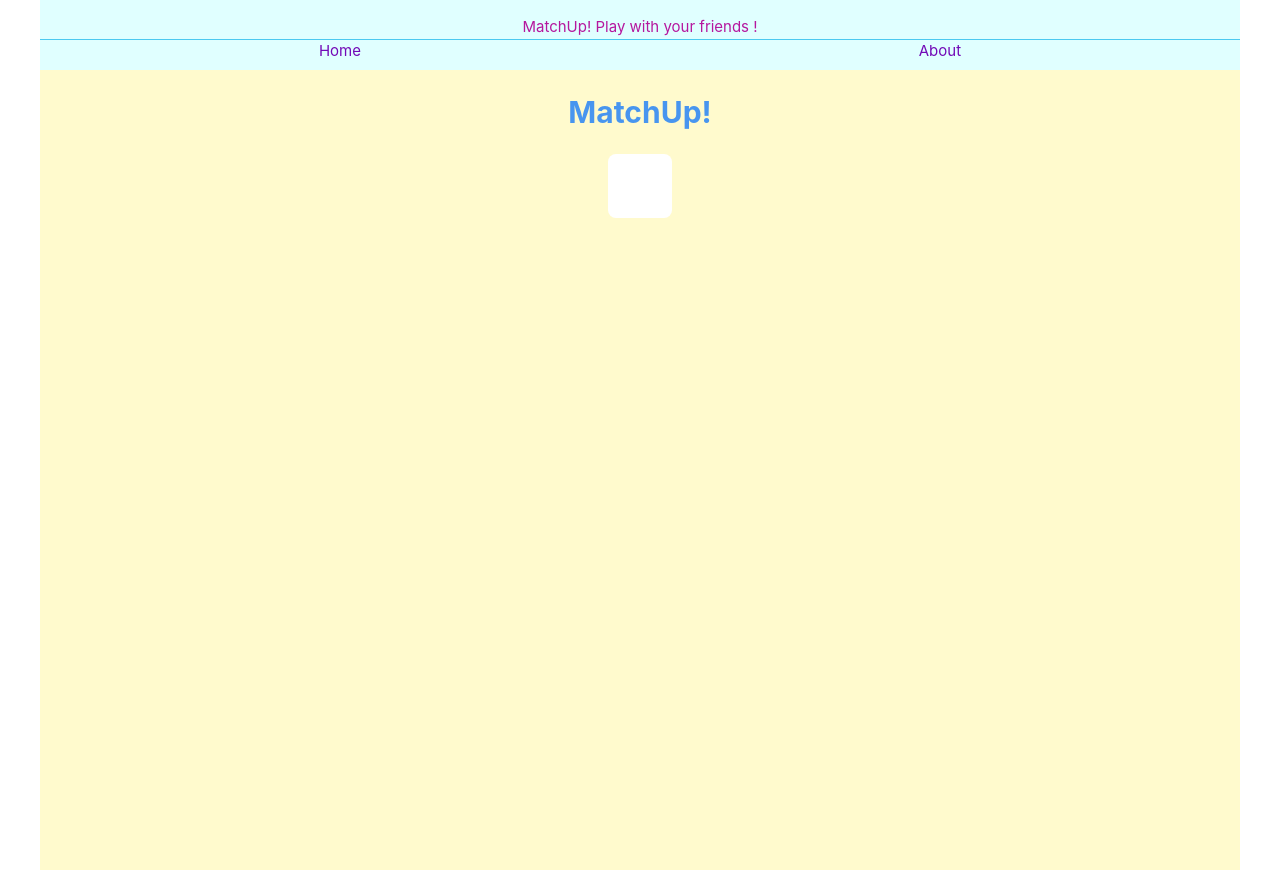
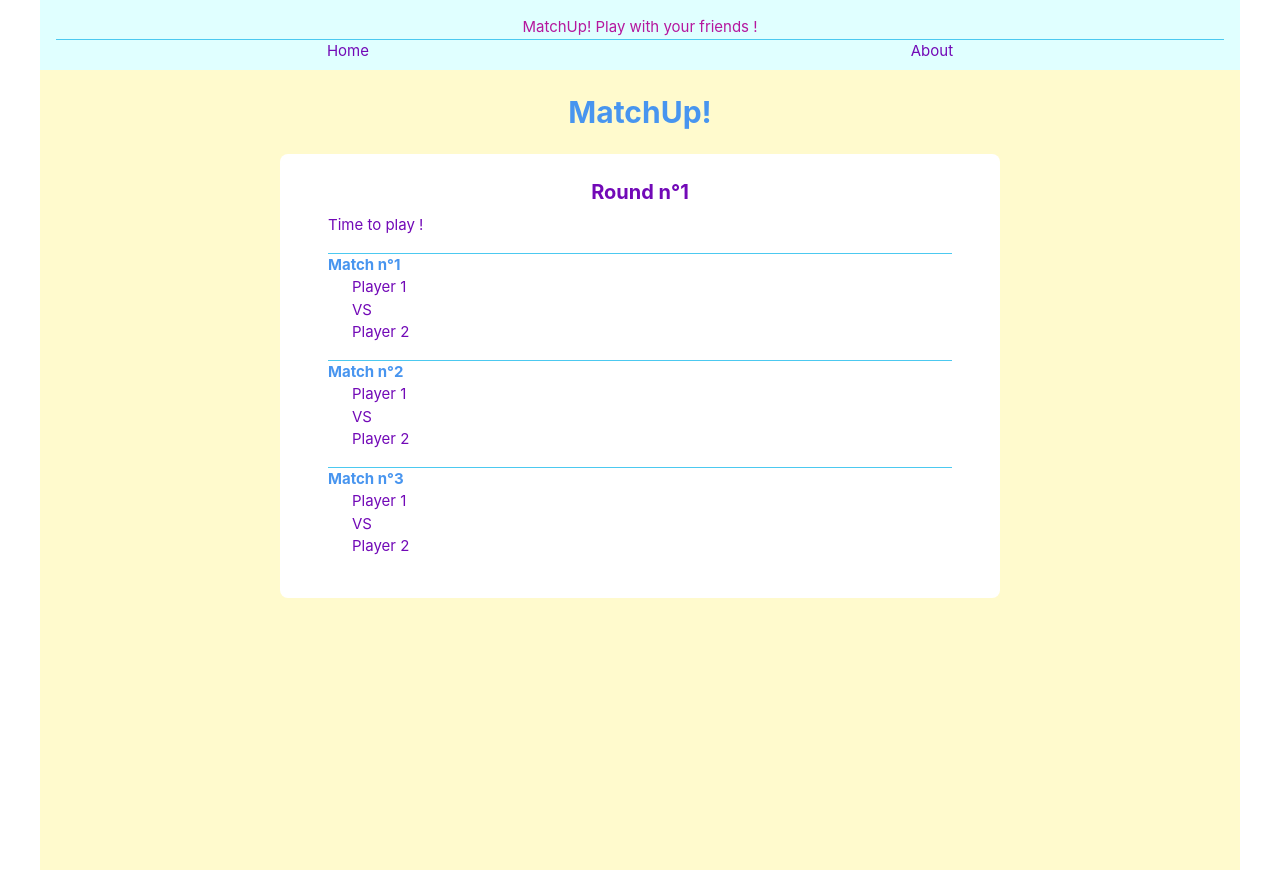
Before and after one commit to GeraldineRouy/match_up, a Vue app: page /first-round in a window 1280 px wide. Built offline with nearby package versions, Linux system fonts and the light colour scheme.

Commit message:
new component added : Match.vue
Next step : use a store (pinia) to save players list and winners

```diff
--- a/src/App.vue
+++ b/src/App.vue
@@ -15,7 +15,7 @@ export default {
 
 <div class="bg-softyellow flex flex-col w-full">
 
-  <footer class="bg-softblue flex flex-col divide-success divide-y text-l text-secondary pt-4 pb-2">
+  <footer class="bg-softblue flex flex-col divide-success divide-y text-l text-secondary pt-4 pb-2 px-4">
     <p class="flex self-center text-mumauve">MatchUp! Play with your friends !</p>
     <div class="flex justify-around">
       <router-link to="/">Home</router-link>
@@ -29,7 +29,7 @@ export default {
 
     <h1 class="text-3xl font-bold text-primary text-center my-6">MatchUp!</h1>
 
-    <div class="bg-white p-8 rounded-lg">
+    <div class="flex flex-col w-3/5 bg-white px-12 py-6 rounded-lg">
 
     <router-view/>
 
--- /dev/null
+++ b/src/components/Match.vue
@@ -0,0 +1,21 @@
+<script>
+export default {
+  name: "Match",
+  props: ['matchNumber']
+}
+</script>
+
+<template>
+<div class="mb-4 text-secondary">
+  <h3 class="text-primary text-l font-bold">Match n°{{ matchNumber }}</h3>
+  <div class="ml-6">
+    <p>Player 1</p>
+    <p>VS</p>
+    <p>Player 2</p>
+  </div>
+</div>
+</template>
+
+<style scoped>
+
+</style>
--- a/src/router/index.js
+++ b/src/router/index.js
@@ -4,6 +4,7 @@ import Home from "@/views/Home.vue";
 import Welcome from "@/views/GetStarted.vue";
 import About from "@/views/About.vue";
 import GetStarted from "@/views/GetStarted.vue";
+import FirstRound from "@/views/FirstRound.vue";
 
 const routes = [
     {
@@ -24,7 +25,13 @@ const routes = [
     {
         path: "/get-started",
         name: "GetStarted",
-        component: GetStarted
+        component: GetStarted,
+    },
+    {
+        path: "/first-round",
+        name: "FirstRound",
+        component: FirstRound,
+        props: true
     },
     {
         path: "/about",
--- a/src/views/About.vue
+++ b/src/views/About.vue
@@ -5,7 +5,7 @@ export default {
 </script>
 
 <template>
-<h2 class="flex text-secondary">Hi !</h2>
+<h2 class="flex text-2xl font-semibold text-secondary">Hi there!</h2>
 </template>
 
 <style scoped>
--- /dev/null
+++ b/src/views/FirstRound.vue
@@ -0,0 +1,31 @@
+<script>
+import Match from "@/components/Match.vue";
+
+export default {
+  name: 'FirstRound',
+  components: {Match},
+}
+
+</script>
+
+<template>
+
+  <div class="divide-success divide-y flex flex-col w-full">
+
+    <div>
+      <h2 class="mb-2 text-xl font-bold text-secondary text-center">Round n°1</h2>
+      <p class="mb-4 text-secondary">Time to play !</p>
+    </div>
+
+    <match match-number="1"/>
+    <match match-number="2"/>
+    <match match-number="3"/>
+
+  </div>
+
+
+</template>
+
+<style scoped>
+
+</style>
--- a/src/views/GetStarted.vue
+++ b/src/views/GetStarted.vue
@@ -1,6 +1,5 @@
 <script>
 
-import {defineComponent} from "vue";
 import PlayersList from "@/components/PlayersList.vue";
 import StartTournamentButton from "@/components/StartTournamentButton.vue";
 import PlayerInput from "@/components/PlayerInput.vue";
@@ -37,9 +36,6 @@ export default {
   }
 };
 
-// defineComponent({
-//   components: {PlayerInput, StartTournamentButton, PlayersList}
-// })
 </script>
 
 <template>
@@ -48,6 +44,7 @@ export default {
   <PlayerInput @add-player="addPlayer" />
   <PlayersList :players="playersArray" />
   <StartTournamentButton @start-tournament="handleStartTournament" />
+  <RouterLink to="/first-round">Test !</RouterLink>
 
 </template>
 
```
